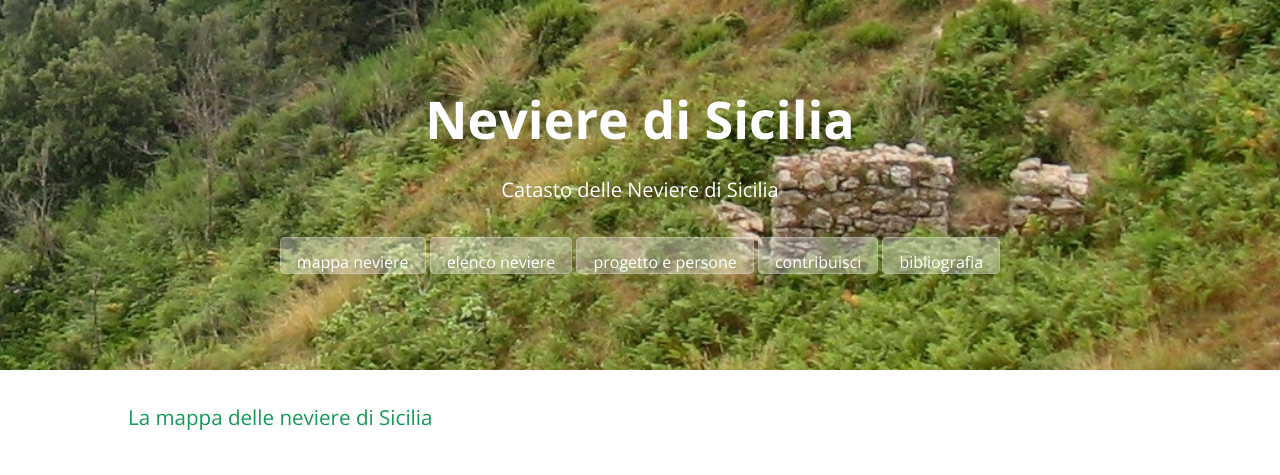
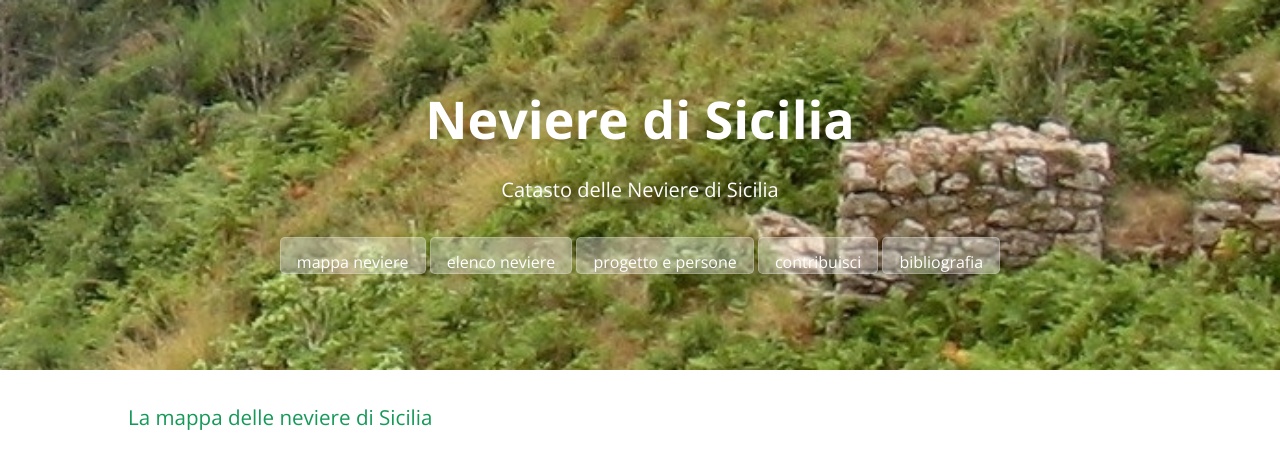
Before and after one commit to NeviereDiSicilia/nevieredisicilia.github.io, a Jekyll site: the page built from index.html, in a window 1280 px wide. Shown: the top 475 px of the page. Built offline with Jekyll 4.4.1, drawn with Linux system fonts in a browser that asks for light colours; grey boxes are pictures that could not be loaded.

Commit message:
Update cayman.css

```diff
--- a/css/cayman.css
+++ b/css/cayman.css
@@ -145,7 +145,7 @@
   .btn + .btn { margin-top: 1rem; margin-left: 0; } }
 
 /*.page-header { color: #fff; text-align: center; background-color: #159957; background-image: linear-gradient(120deg, #155799, #159957); }*/
-.page-header { color: #ffffff; text-align: center; background-color: transparent; background-image: url("/images/neviera_monte_fossa_neve_h300.jpg"); background-repeat: no-repeat; background-position: center; background-size: cover; background-attachment: fixed; */ box-sizing: border-box; }
+.page-header { color: #ffffff; text-align: center; background-color: transparent; background-image: url("/images/neviera_monte_fossa_neve_h200.jpg"); background-repeat: no-repeat; background-position: center; background-size: cover; background-attachment: fixed; */ box-sizing: border-box; }
 @media screen and (min-width: 64em) { .page-header { padding: 5rem 6rem; } }
 @media screen and (min-width: 42em) and (max-width: 64em) { .page-header { padding: 3rem 4rem; } }
 @media screen and (max-width: 42em) { .page-header { padding: 2rem 1rem; } }
```
